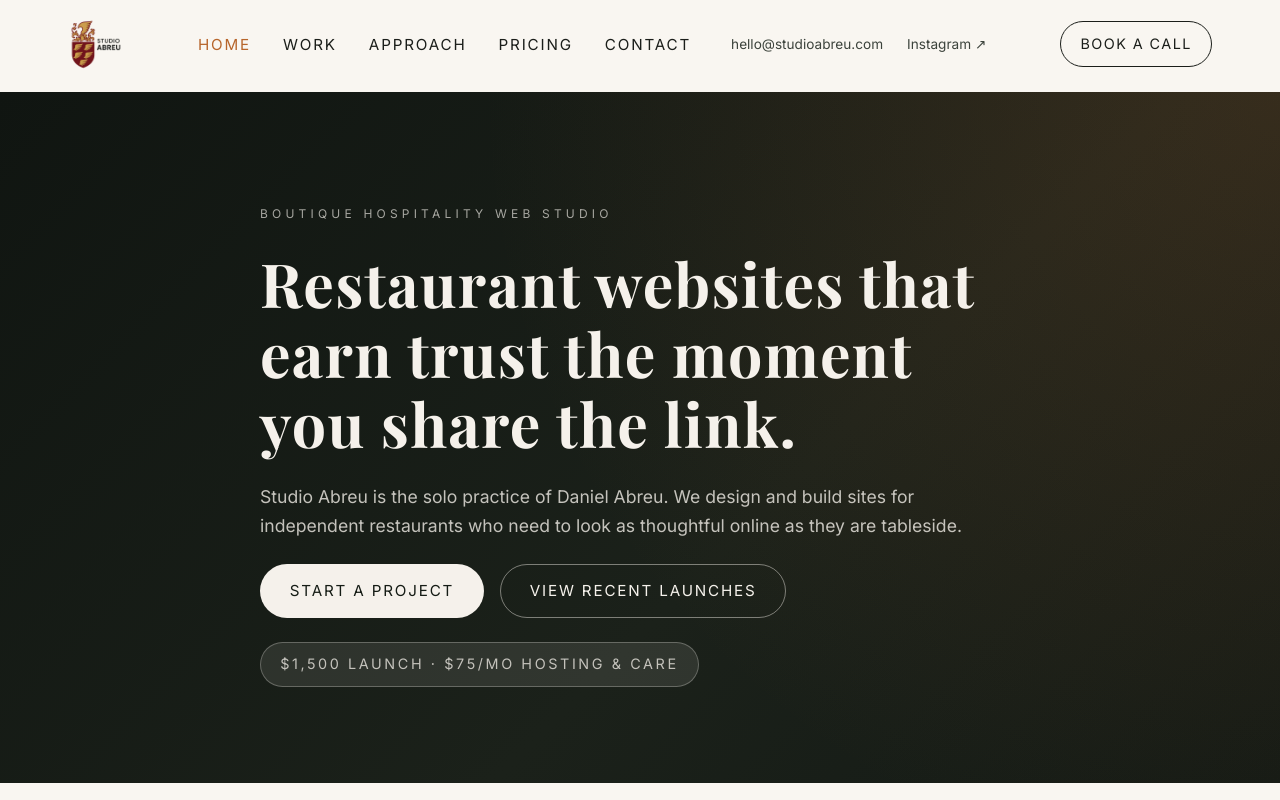
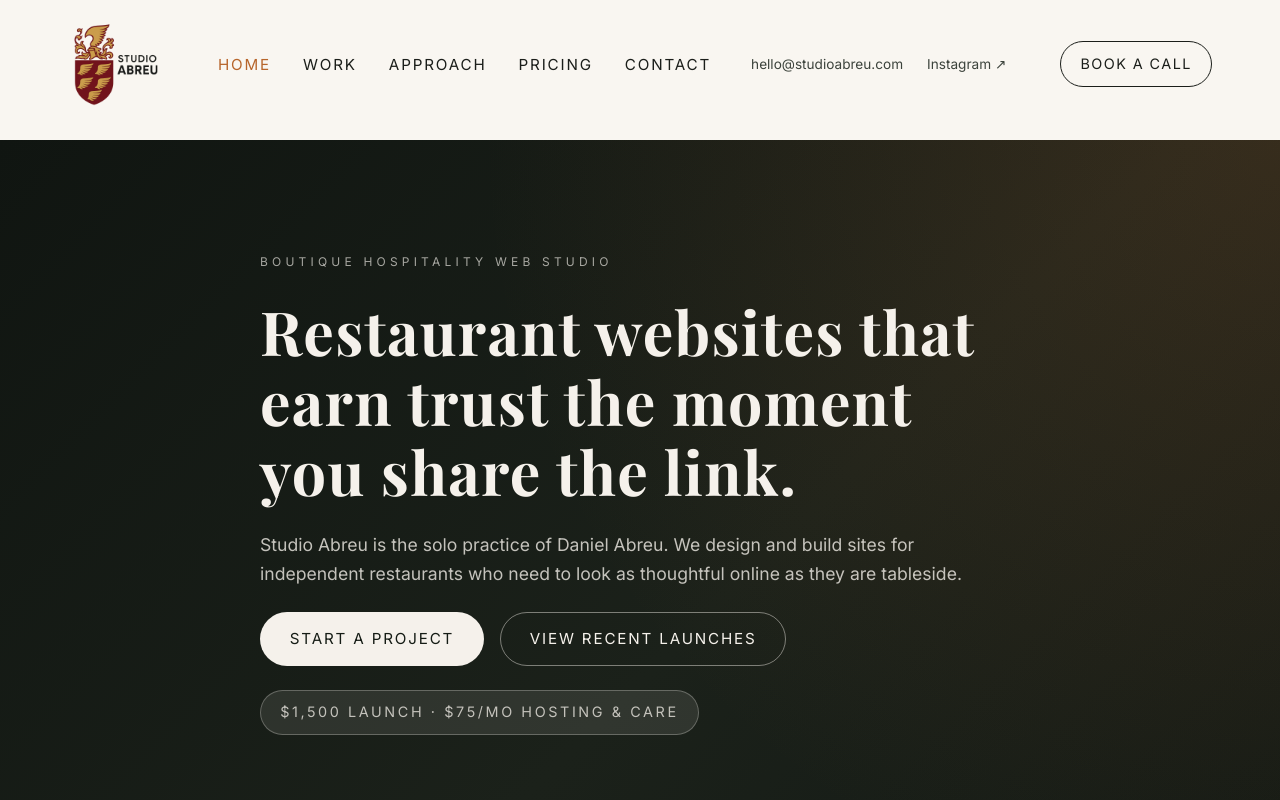
Before and after one commit to ronaldabreu-dev/studio_abreu, a Next.js app: page / in a window 1280 px wide. Shown: the top 800 px of the page. Built offline with nearby package versions, Linux system fonts and the light colour scheme.

Commit message:
Enlarge logo presentation

```diff
--- a/components/Header.module.css
+++ b/components/Header.module.css
@@ -41,7 +41,7 @@
 .logo {
   height: auto;
   width: auto;
-  max-height: 48px;
+  max-height: clamp(64px, 10vw, 96px);
 }
 
 .navToggle {
@@ -147,10 +147,6 @@
     display: none;
   }
 
-  .logo {
-    max-height: 56px;
-  }
-
   .nav {
     position: static;
     background: none;
--- a/styles/globals.css
+++ b/styles/globals.css
@@ -41,7 +41,7 @@ a:focus {
 }
 
 main {
-  padding-top: 92px;
+  padding-top: clamp(104px, 18vw, 140px);
 }
 
 section {
@@ -65,9 +65,9 @@ section {
 
 .footer-logo {
   display: block;
-  max-width: 220px;
+  width: clamp(240px, 45vw, 340px);
   height: auto;
-  margin-bottom: 0.75rem;
+  margin-bottom: 0.85rem;
 }
 
 .footer-brand p {
@@ -108,7 +108,7 @@ section {
 
 @media (max-width: 720px) {
   main {
-    padding-top: 80px;
+    padding-top: clamp(96px, 22vw, 124px);
   }
 
   section {
```
